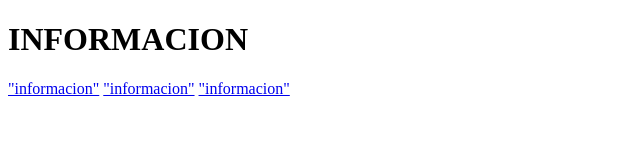
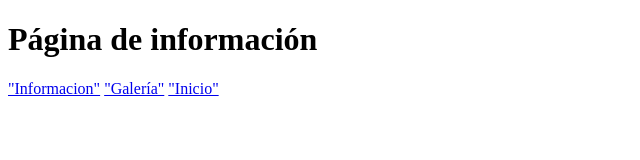
Before and after one commit to sophiaAlejandraDieguez/proyecto-cyberseguridad, a plain HTML site: page informacion.html in a window 1280 px wide. Shown: the whole page, without its empty margins (0-640 px from the left). Drawn offline with Linux system fonts and the light colour scheme.

```diff
--- a/informacion.html
+++ b/informacion.html
@@ -7,11 +7,12 @@
 </head>
 <body>
     <header>
-        <h1>INFORMACION</h1>
+        <h1>Página de información</h1>
     </header>
-    <a href="informacion.html">"informacion"</a>
-    <a href="galeria.html">"informacion"</a>
-    <a href="index.html">"informacion"</a>
-
+    <div class="enlaces">
+        <a href="informacion.html">"Informacion"</a>
+        <a href="galeria.html">"Galería"</a>
+        <a href="index.html">"Inicio"</a>
+    </div>
 </body>
 </html>
```
Also changed, not shown: Index.html (+1 -1 lines), galeria.html (+1 -1 lines).
